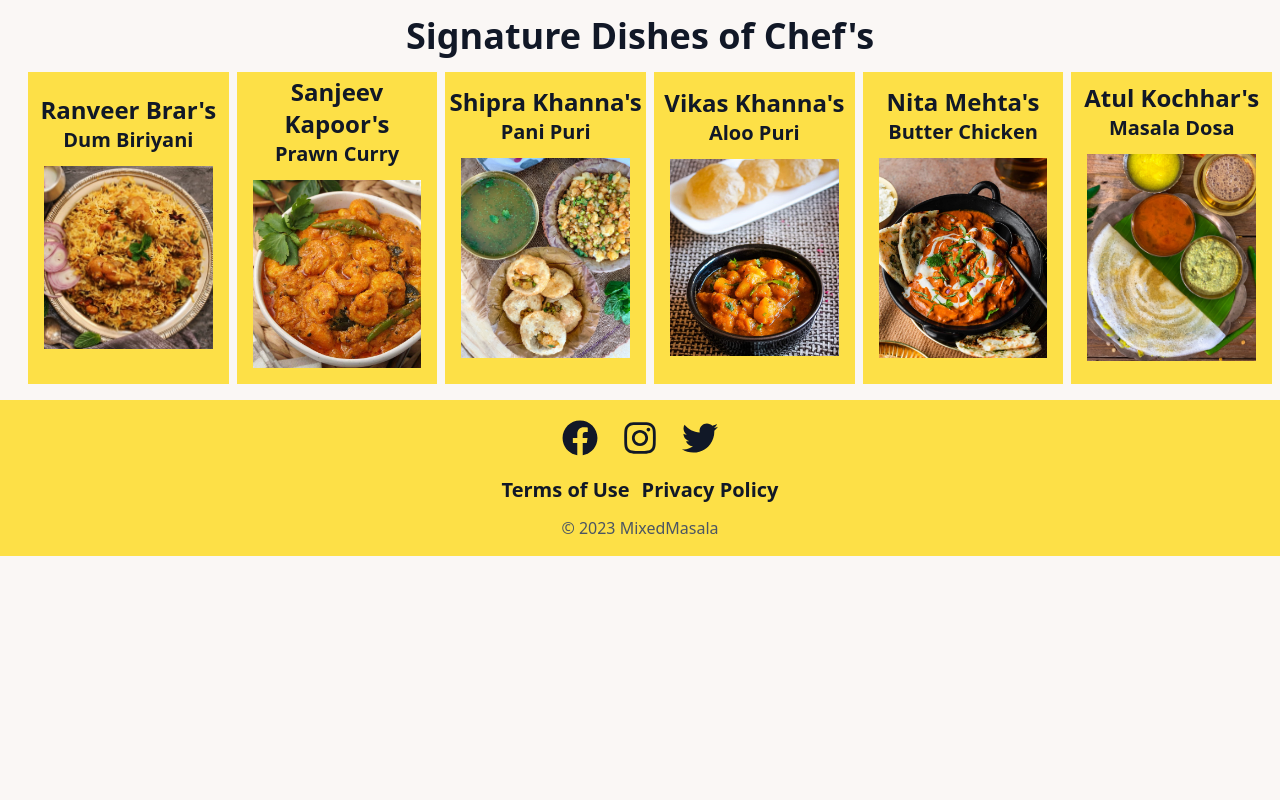
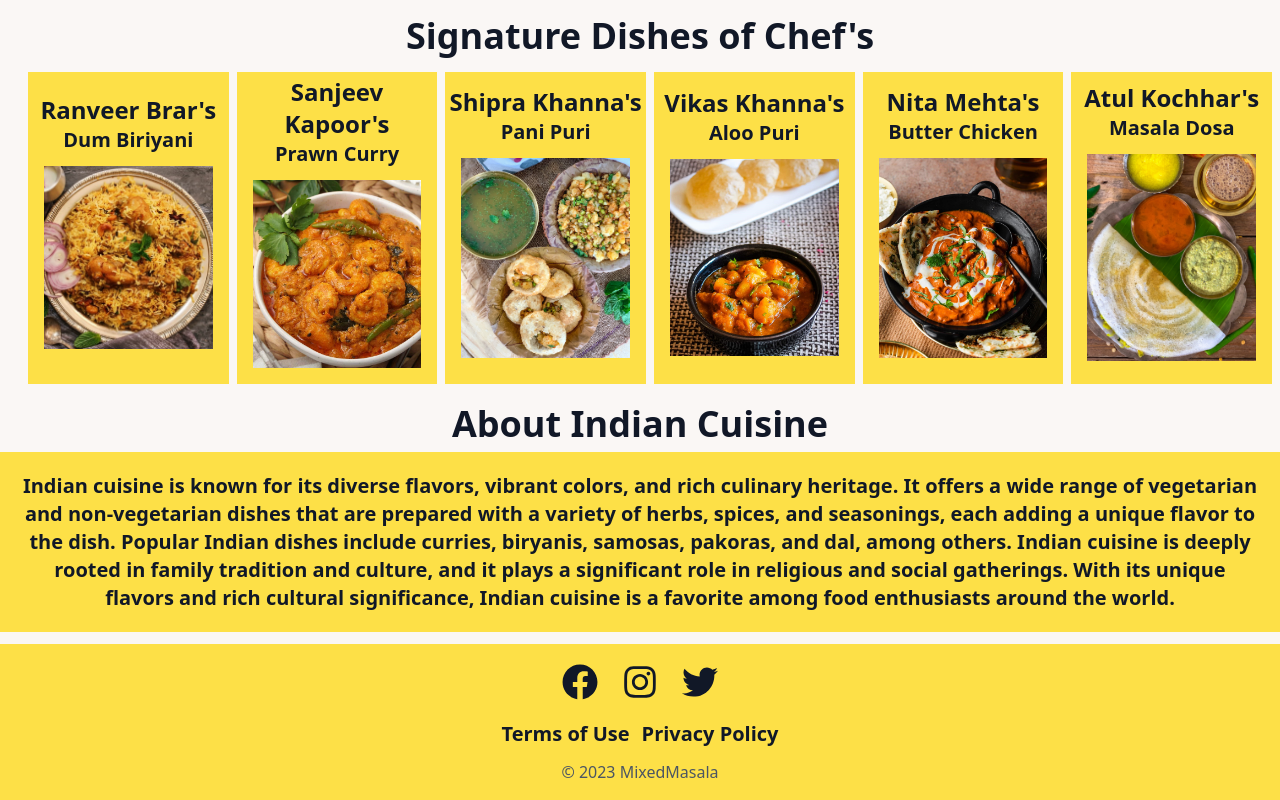
Before and after one commit to KKD98/mixed-masala-client, a React (Vite) app: page / in a window 1280 px wide. Shown: the part 574-1374 px from the top of the page. Before the commit the page ends 1130 px from the top, so only its background shows below. Built offline with nearby package versions, Linux system fonts and the light colour scheme; no server answers.

Commit message:
about indian cuisine section done

```diff
--- /dev/null
+++ b/src/components/AboutIndianCuisine/AboutIndianCuisine.jsx
@@ -0,0 +1,14 @@
+import React from 'react';
+
+const AboutIndianCuisine = () => {
+    return (
+        <div className='my-3'>
+        <h1 className='text-4xl text-center text-gray-900 font-sans font-bold mb-2'>About Indian Cuisine</h1>
+            <div className='bg-yellow-300'>
+            <p className='text-xl text-center text-gray-900 font-sans font-bold p-2 lg:p-5'>Indian cuisine is known for its diverse flavors, vibrant colors, and rich culinary heritage. It offers a wide range of vegetarian and non-vegetarian dishes that are prepared with a variety of herbs, spices, and seasonings, each adding a unique flavor to the dish. Popular Indian dishes include curries, biryanis, samosas, pakoras, and dal, among others. Indian cuisine is deeply rooted in family tradition and culture, and it plays a significant role in religious and social gatherings. With its unique flavors and rich cultural significance, Indian cuisine is a favorite among food enthusiasts around the world.</p>
+            </div>
+        </div>
+    );
+};
+
+export default AboutIndianCuisine;
--- a/src/components/HomeBody/HomeBody.jsx
+++ b/src/components/HomeBody/HomeBody.jsx
@@ -2,6 +2,7 @@
 import Banner from '../Banner/Banner';
 import ChefsSection from '../ChefsSection/ChefsSection';
 import SignatureDishPart from '../SignatureDishPart/SignatureDishPart';
+import AboutIndianCuisine from '../AboutIndianCuisine/AboutIndianCuisine';
 
 const HomeBody = () => {
     return (
@@ -9,6 +10,7 @@
             <Banner></Banner>
             <ChefsSection></ChefsSection>
             <SignatureDishPart></SignatureDishPart>
+            <AboutIndianCuisine></AboutIndianCuisine>
         </div>
     );
 };
```
